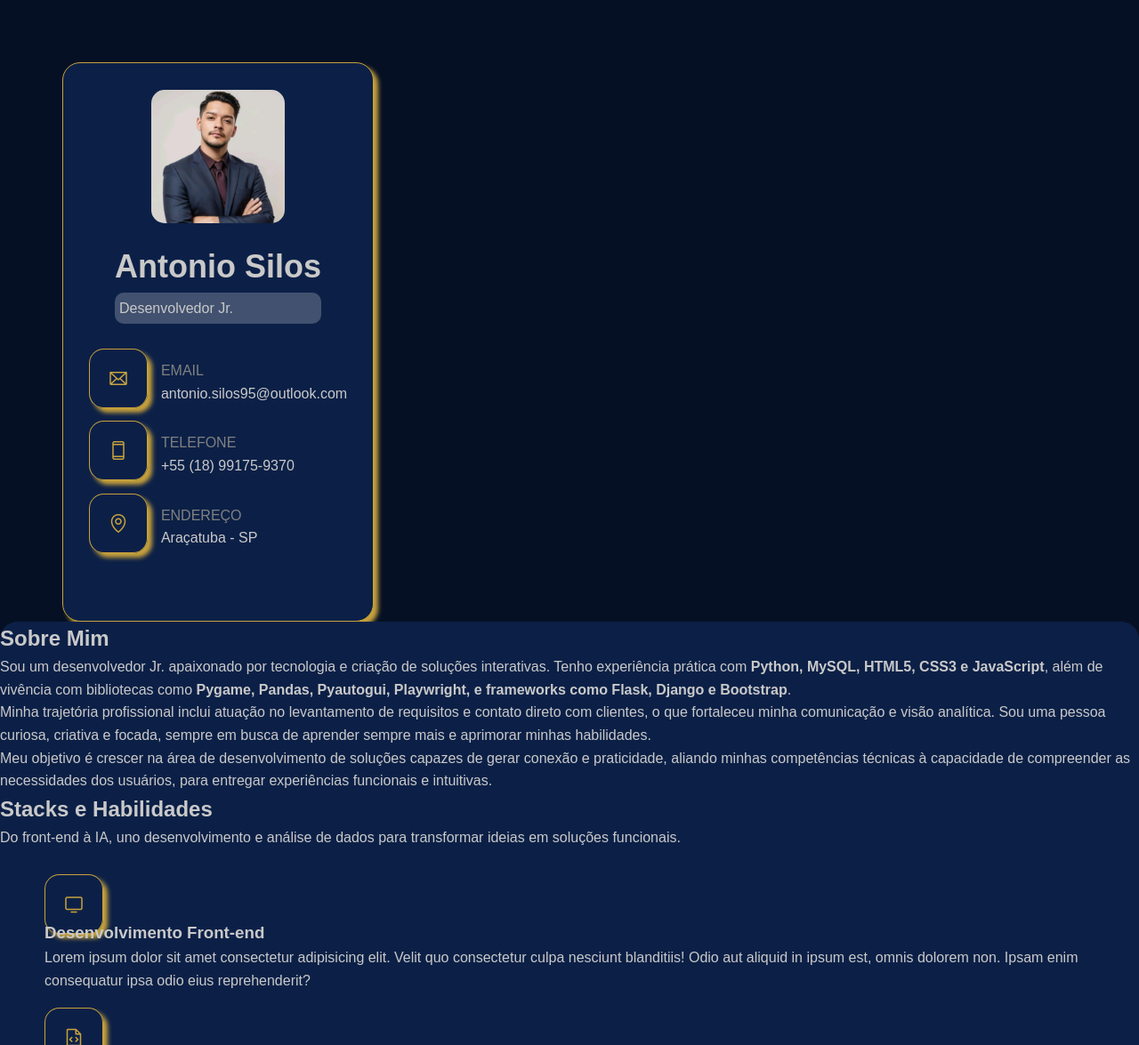
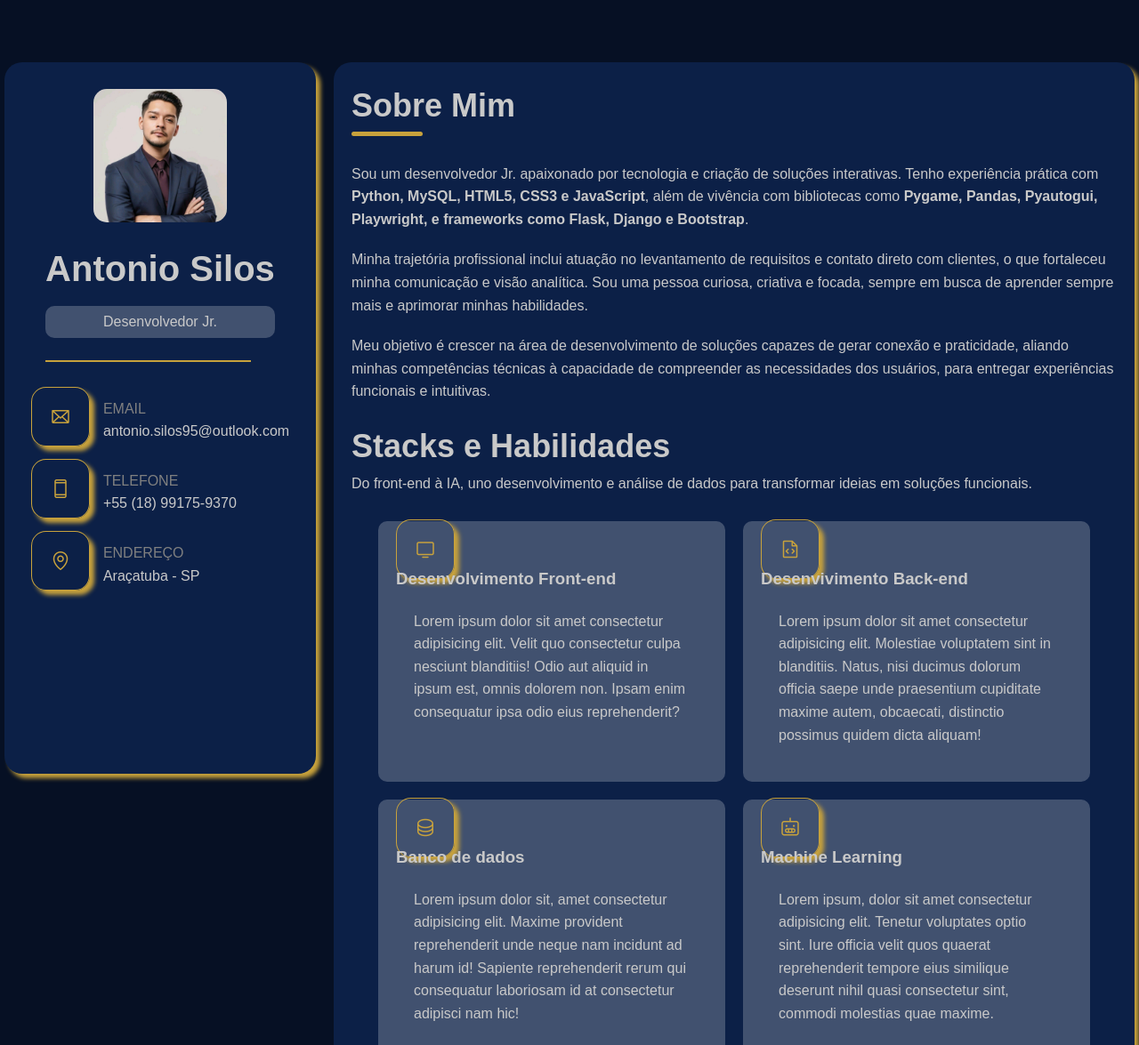
Before and after one commit to Silos-Antonio/Portfolio, a plain HTML site: page index.html in a window 1280 px wide. Shown: the top 1175 px of the page at 89% size. Drawn offline with nearby package versions, Linux system fonts and the light colour scheme.

Commit message:
Update style.css
Este commit introduz uma série de melhorias no layout e na estrutura da página, com foco em otimizar a experiência do usuário e a organização do código. As principais mudanças incluem:

Correção da Classe CSS: Resolvido o problema de alinhamento na barra lateral (aside) e na seção principal (main) corrigindo o nome da classe .container-portfolio no CSS, que não estava correspondendo ao HTML.

Implementação do CSS Grid: Adicionada a propriedade display: grid ao contêiner de habilidades, permitindo que os itens sejam exibidos em um layout 2x2. Essa abordagem melhora a organização visual da seção de habilidades.

Estilização do Separador: Adicionado e estilizado um separador visual entre o título e os itens da lista na barra lateral, seguindo o design de referência.

Refatoração do CSS: Ajustado o espaçamento (gap) e as margens para garantir que os elementos estejam centralizados e com a separação correta.

Estas mudanças preparam o projeto para as próximas fases de estilização e demonstram a aplicação de técnicas modernas de CSS.

```diff
--- a/assets/css/style.css
+++ b/assets/css/style.css
@@ -21,10 +21,12 @@ body {
     line-height: 1.6;
 }
 
-.container-portfolio {
+.container-portifolio {
     display: flex;
     justify-content: center;
+    gap: 20px;
     height: 100vh;
+    margin-top: 70px;
 }
 
 aside {
@@ -32,14 +34,19 @@ aside {
     background-color: var(--cor-card);
     padding: 30px;
     border-radius: 20px;
-    margin-left: 70px;
-    margin-top: 70px;
-    border: solid var(--cor-acento) 1px;
     box-shadow: var(--cor-acento) 5px 5px 5px 0;
 }
 
 .nome {
-    font-size: 36px;
+    font-size: 40px;
+}
+
+.separador-aside {
+    width: 231.19px;
+    height: 2px;
+    background-color: var(--cor-acento);
+    margin-top: 15px;
+    border-radius: 2%;
 }
 
 figure {
@@ -58,12 +65,21 @@ img {
     background-color: var(--cor-card2);
     border-radius: 10px;
     padding: 5px;
+    display: flex;
+    justify-content: center;
 }
 
 .sidebar-info {
     display: flex;
     justify-content: center;
     flex-wrap: wrap;
+}
+
+.cabecalho-info {
+    display: flex;
+    flex-direction: column;
+    justify-content: center;
+    gap: 10px;
 }
 
 ul {
@@ -99,14 +115,53 @@ li {
 
 i {
     font-size: 1.5rem;
-    color: #C8A23C;
+    color: var(--cor-acento);
     padding: 20px;
-    border: solid #C8A23C 1px;
+    border: solid var(--cor-acento) 1px;
     border-radius: 25%;
-    box-shadow: #C8A23C 5px 5px 5px 0;
+    box-shadow: var(--cor-acento) 5px 5px 5px 0;
 }
 
 main {
     background-color: var(--cor-card);
+    padding: 20px;
     border-radius: 20px;
+    box-shadow: var(--cor-acento) 5px 5px 5px 0;
+    width: 900px;
+    height: fit-content;
 }
+
+h2 {
+    font-size: 36px;
+}
+
+.separador-main {
+    width: 80px;
+    background-color: var(--cor-acento);
+    height: 5px;
+    border-radius: 5px;
+    margin-bottom: 30px;
+}
+
+.sobre-intro {
+    margin-top: 20px;
+}
+
+.habilidades {
+    margin-top: 20px;
+}
+
+.habilidades-lista {
+    display: grid;
+    grid-template-columns: 1fr 1fr;
+    gap: 20px;
+}
+
+.habilidades-item {
+    background-color: var(--cor-card2);
+    border-radius: 10px;
+}
+
+.habilidades-desc {
+    padding: 20px;
+}
```
